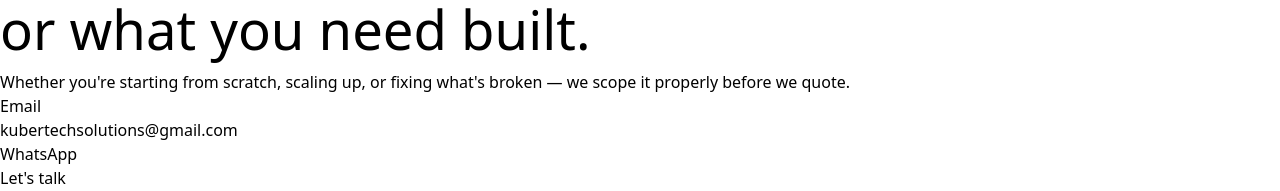
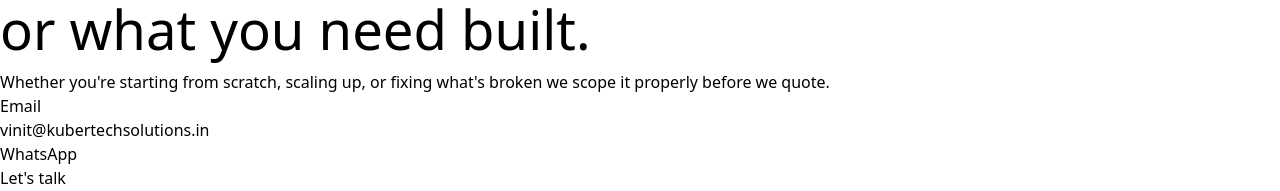
Before and after one commit to thevineet88/kubertech, a React (Vite) app: page / in a window 1280 px wide. Shown: the part 8976-9167 px from the top of the page. Built offline with nearby package versions, Linux system fonts and the light colour scheme.

Commit message:
Adds company email on the webiste

```diff
--- a/src/components/ContactSection.tsx
+++ b/src/components/ContactSection.tsx
@@ -71,7 +71,7 @@ export default function ContactSection() {
             </h2>
             <p className="text-[15px] sm:text-[16px] text-white/60 leading-[1.6] mt-5 max-w-md">
               Whether you're starting from scratch, scaling up, or fixing what's
-              broken — we scope it properly before we quote.
+              broken we scope it properly before we quote.
             </p>
 
             <div className="mt-8 space-y-4">
@@ -80,10 +80,10 @@ export default function ContactSection() {
                   Email
                 </p>
                 <a
-                  href="mailto:kubertechsolutions@gmail.com"
+                  href="mailto:vinit@kubertechsolutions.in"
                   className="text-[15px] text-white hover:text-[#F26522] transition-colors duration-200"
                 >
-                  kubertechsolutions@gmail.com
+                  vinit@kubertechsolutions.in
                 </a>
               </div>
 
```
